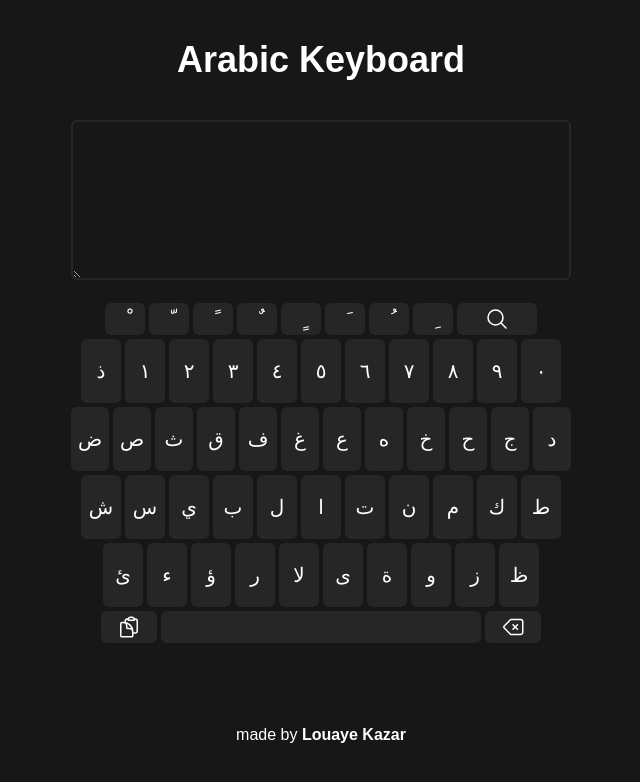
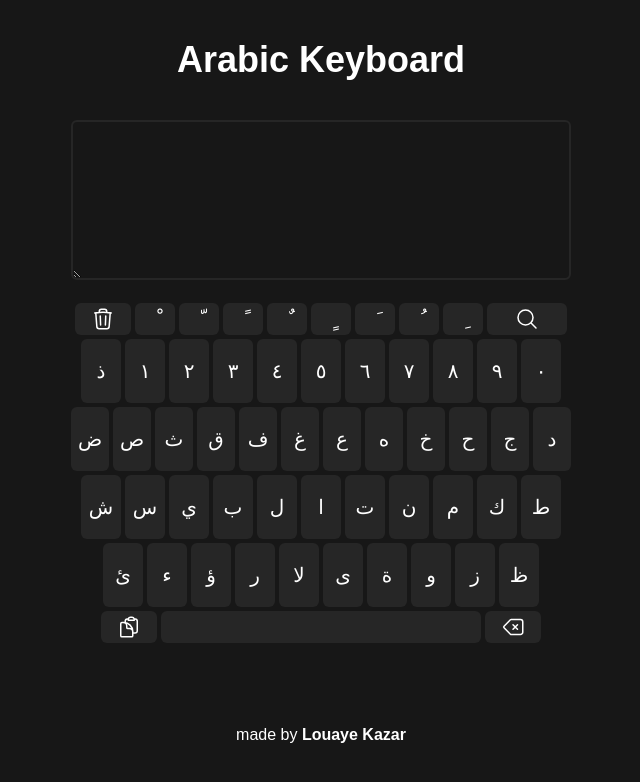
Before and after one commit to MFLXU/arabic-keyboard, a React (Create React App) app: page / in a window 1280 px wide. Shown: the top 782 px of the page, without its empty margins (319-959 px from the left). Built offline with nearby package versions, Linux system fonts and the light colour scheme.

Commit message:
clearing feature

```diff
--- a/src/components/Keyboard.jsx
+++ b/src/components/Keyboard.jsx
@@ -3,6 +3,7 @@ import {
   BackspaceIcon,
   ClipboardDocumentIcon,
   MagnifyingGlassIcon,
+  TrashIcon,
 } from "@heroicons/react/24/outline";
 import { useContext, useState, useEffect, useCallback } from "react";
 import { TextContext } from "../App";
@@ -22,23 +23,22 @@ const Keyboard = () => {
   const deleteHandler = () => {
     setText(text.slice(0, -1));
   };
-  const handleKeyboard = useCallback((event) => {
-    if (event.code === "Space") {
-      spaceHandler();
-    }
-    if (event.code === "Backspace") {
-      deleteHandler();
-    }
-  });
-  useEffect(() => {
-    document.addEventListener("keydown", handleKeyboard);
-    return () => {
-      document.removeEventListener("keydown", handleKeyboard);
-    };
-  }, [handleKeyboard]);
+  const trashHandler = () => {
+    setText("");
+    setSearch("");
+  };
   return (
     <section className="md:w-1/2 mx-auto">
       <div className="flex justify-center relative items-center gap-1 mb-1">
+        <div
+          onClick={trashHandler}
+          className="clipboard flex justify-center relative items-center w-14 h-8 cursor-pointer text-xl font-medium bg-neutral-800 active:scale-90 hover:bg-neutral-700 duration-300 rounded-md"
+        >
+          <TrashIcon className="w-6" />
+          <div className="cb-notice absolute bg-black bg-opacity-50 p-2 w-32 flex justify-center items-center rounded-md top-9 right-5 duration-300 text-sm">
+            <p>Clear Everything</p>
+          </div>
+        </div>
         {k5.map((key) => {
           return <Key KeyVal={key} t={1} />;
         })}
```
